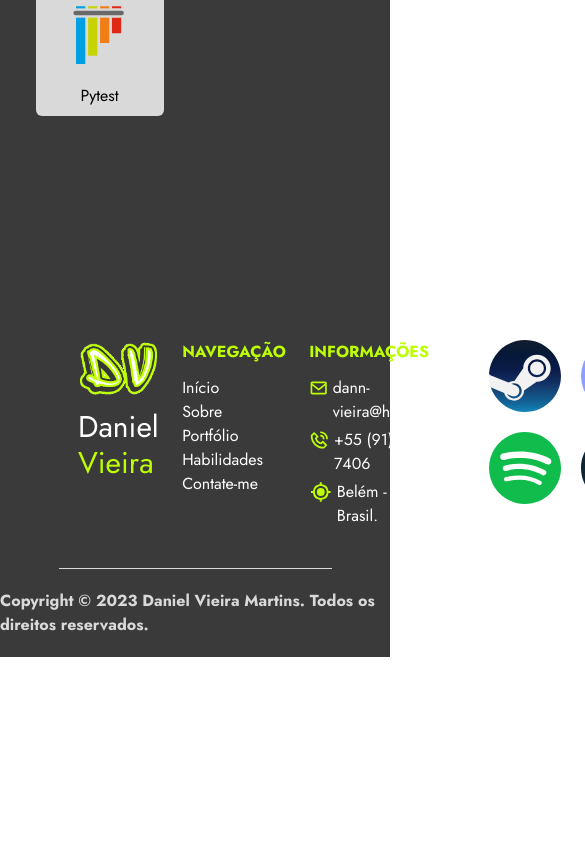
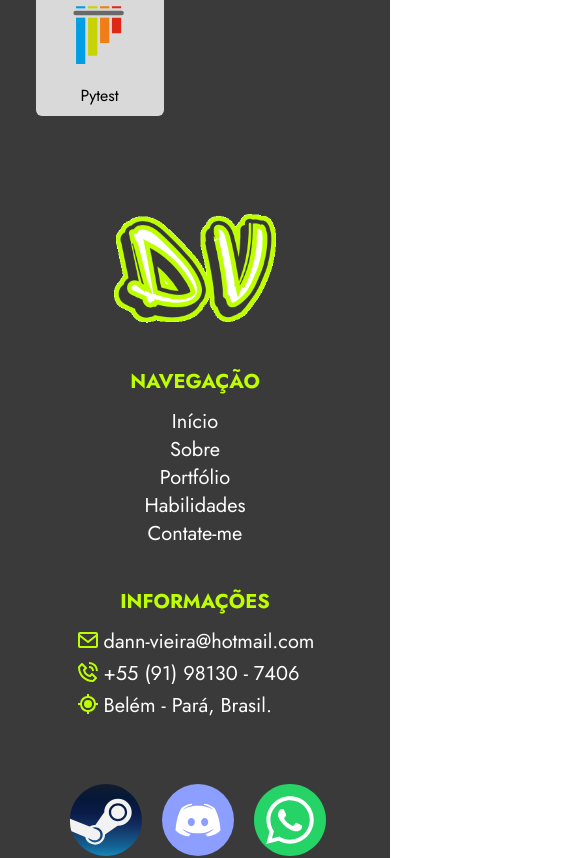
Before and after one commit to d-vieira/d-vieira-portfolio, a Next.js app: page / in a window 390 px wide. Shown: the part 4300-5158 px from the top of the page, 585 px wide, since content can reach past the window. Before the commit the page ends 4957 px from the top, so only its background shows below. Built offline with nearby package versions, Linux system fonts and the light colour scheme.

Commit message:
style: responsive design for Footer on mobile devi ces

```diff
--- a/src/components/Copyright.tsx
+++ b/src/components/Copyright.tsx
@@ -2,8 +2,8 @@ export default function Copyright() {
   const year = new Date().getUTCFullYear();
   return (
     <div className="flex flex-col items-center mt-10">
-      <hr className="w-[70%] border-myLightGrey" />
-      <p className="text-myLightGrey font-bold mt-5 mb-5">
+      <hr className="w-[70%] border-myLightGrey max-md:hidden" />
+      <p className="text-myLightGrey font-bold mt-5 mb-5 max-md:mb-0.5 max-md:w-[90%] max-md:text-center ">
         Copyright © {year} Daniel Vieira Martins. Todos os direitos reservados.
       </p>
     </div>
--- a/src/components/DVLogo.tsx
+++ b/src/components/DVLogo.tsx
@@ -5,10 +5,10 @@ export default function DVLogo() {
     <a
       title="Ir para: Início"
       href="#"
-      className="scroll-smooth flex flex-col items-center mt-52 ml-[20%]"
+      className="scroll-smooth flex flex-col items-center mt-52 ml-[20%] max-md:mt-20 max-md:ml-0"
     >
       <Image alt="DV Logo" src="/dv-transparent.png" width={170} height={200} />
-      <h2 className="text-white text-3xl mt-3">
+      <h2 className="text-white text-3xl mt-3 max-md:hidden">
         Daniel
         <span className="text-myGreen"> Vieira</span>
       </h2>
--- a/src/components/Footer.tsx
+++ b/src/components/Footer.tsx
@@ -9,18 +9,18 @@ import Copyright from "./Copyright";
 
 export default function Footer() {
   return (
-    <div id="Contate-me" className="bg-myDarkGrey">
-      <div className="flex">
+    <div id="Contate-me" className="bg-myDarkGrey max-md:-mt-1">
+      <div className="flex max-md:flex-col max-md:items-center">
         <DVLogo />
 
-        <nav className="mt-52 ml-[6%]">
+        <nav className="mt-52 ml-[6%] max-md:mt-10 max-md:ml-0 max-md:text-center max-md:text-xl">
           <p title="Menu de navegação" className="text-myGreen font-bold mb-3">
             NAVEGAÇÃO
           </p>
           <ul className="text-white">{NAV_SECTIONS.map(NavSeeder)}</ul>
         </nav>
 
-        <div className="mt-52 ml-[6%]">
+        <div className="mt-52 ml-[6%] max-md:mt-10 max-md:ml-0 max-md:text-center max-md:text-xl">
           <p
             title="Menu de informações"
             className="text-myGreen font-bold mb-3"
--- a/src/components/Socials.tsx
+++ b/src/components/Socials.tsx
@@ -3,7 +3,7 @@ import { SocialBaseProps } from "./socials/SocialBase";
 
 export default function Socials({ socials }: { socials: SocialsProps[] }) {
   return (
-    <div className="max-h-[170px] flex flex-wrap flex-col gap-5 mt-52 ml-[5%]">
+    <div className="max-h-[170px] flex flex-wrap flex-col gap-5 mt-52 ml-[5%] max-md:mt-16 max-md:w-[250px] max-md:ml-0">
       {socials.map(({ Social, title, url }) => {
         return (
           <Link
```
